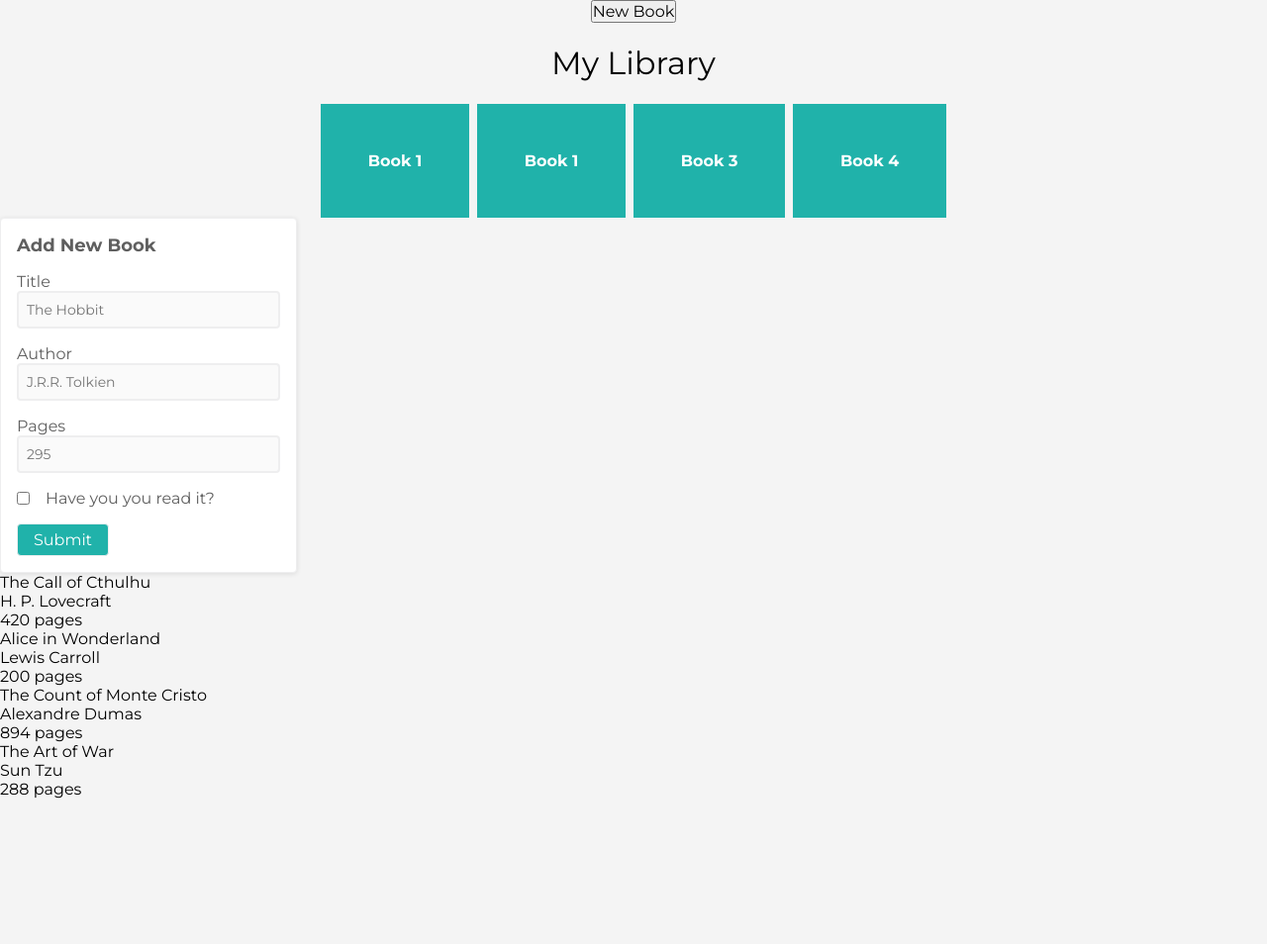
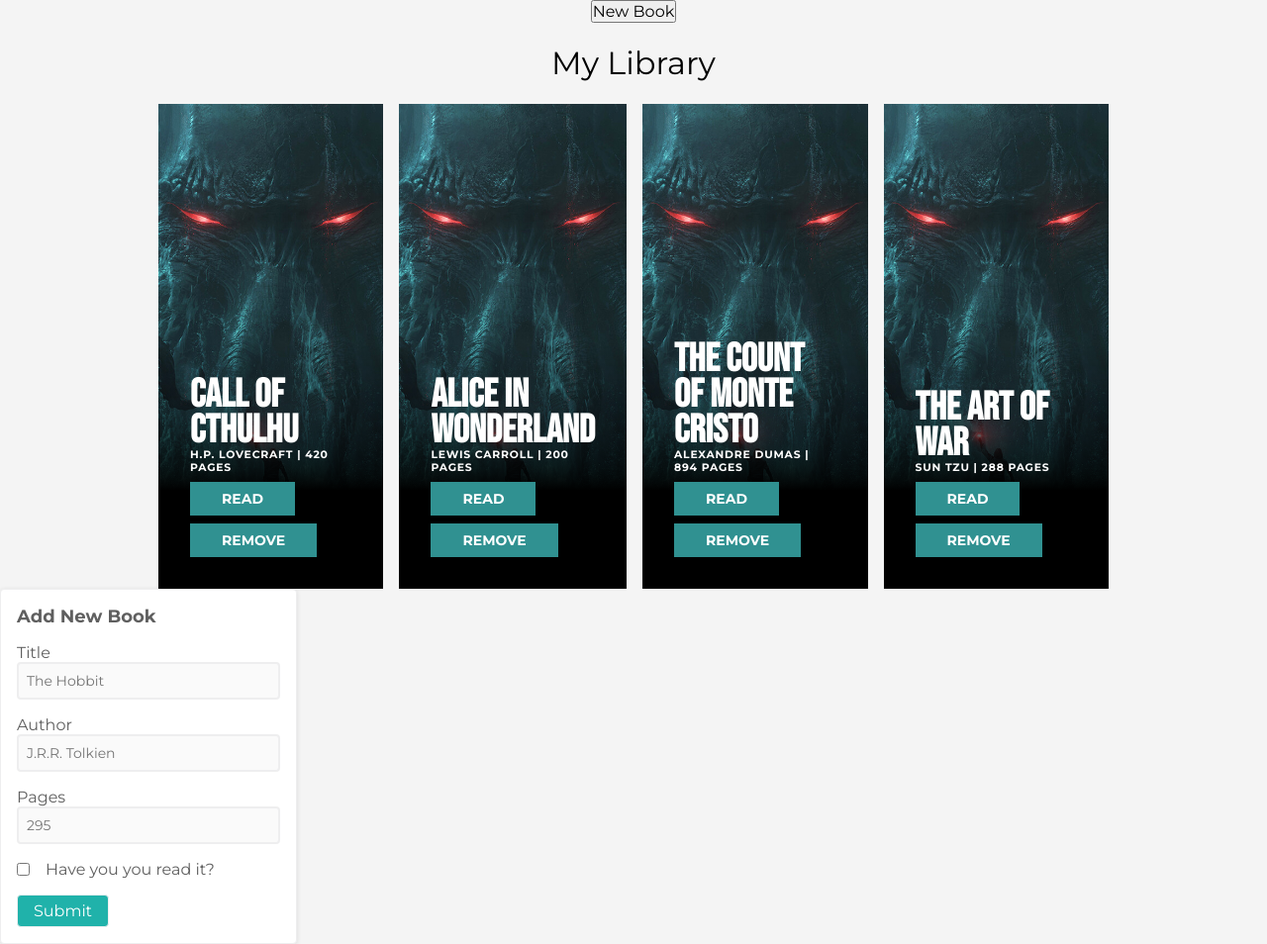
Before and after one commit to ayvarsteven/library-app, a plain HTML site: page index.html in a window 1280 px wide. Shown: the whole page at 99% size. Before the commit the page ends 807 px from the top, so only its background shows below. Drawn offline with Linux system fonts and the light colour scheme.

Commit message:
completes basic layout for app

```diff
--- a/app.js
+++ b/app.js
@@ -1,7 +1,7 @@
 let myLibrary = [
     {
-        title: 'The Call of Cthulhu',
-        author: 'H. P. Lovecraft',
+        title: 'Call of Cthulhu',
+        author: 'H.P. Lovecraft',
         pages: 420,
         read: false
     },
@@ -26,8 +26,9 @@ let myLibrary = [
         pages: 288,
         read: true
     }
+];
 
-];
+const bookContainer = document.querySelector('#book-container')
 
 function displayBook() {
     myLibrary.forEach(book => {
@@ -37,13 +38,25 @@ function displayBook() {
         bookTitle.textContent = `${book.title}`
 
         let bookAuthor = document.createElement('p')
-        bookAuthor.textContent = `${book.author}`
+        bookAuthor.textContent = `${book.author} | ${book.pages} Pages`
 
-        let bookPages = document.createElement('p')
-        bookPages.textContent = `${book.pages} pages`
+        const btnContainer = document.createElement('div')
 
-        newBook.append(bookTitle, bookAuthor, bookPages)
-        document.body.appendChild(newBook)
+        const readBtn = document.createElement('button')
+        readBtn.textContent = 'READ'
+
+        const removeBtn = document.createElement('button')
+        removeBtn.textContent = 'REMOVE'
+
+        newBook.classList.add('book')
+        bookTitle.classList.add('book-card__title')
+        bookAuthor.classList.add('book-card__details')
+        readBtn.classList.add('book-card__read-btn')
+        removeBtn.classList.add('book-card__remove-btn')
+
+        btnContainer.append(readBtn, removeBtn)
+        newBook.append(bookTitle, bookAuthor, btnContainer)
+        bookContainer.append(newBook)
     })
 }
 
--- a/index.html
+++ b/index.html
@@ -20,20 +20,7 @@
         </div>
 
 
-        <div class="books-container">
-            <div class="book">
-                <span>Book 1</span>
-            </div>
-            <div class="book">
-                <span>Book 1</span>
-            </div>
-            <div class="book">
-                <span>Book 3</span>
-            </div>
-            <div class="book">
-                <span>Book 4</span>
-            </div>
-        </div>
+        <div id="book-container" class="books-container"></div>
     </div>
 
 
@@ -65,7 +52,7 @@
         <button type="submit">Submit</button>
     </form>
 
-    <div id="overlay"></div>
+    <!-- <div id="overlay"></div> -->
 
 
     <script src="app.js"></script>
--- a/styles.css
+++ b/styles.css
@@ -5,6 +5,7 @@
     --light-grey: rgb(189, 189, 189);
     --muted-grey: #4d5a67;
     --light-blue: #6eabdb;
+    --sea-green: #309191;
     --main-font: 'Montserrat', system-ui, -apple-system, BlinkMacSystemFont, 'Segoe UI', Roboto, Oxygen, Ubuntu, Cantarell, 'Open Sans', 'Helvetica Neue', sans-serif;
     --secondary-font: 'Bebas Neue', 'Montserrat', system-ui, -apple-system, BlinkMacSystemFont, 'Segoe UI', Roboto, Oxygen, Ubuntu, Cantarell, 'Open Sans', 'Helvetica Neue', sans-serif;
 }
@@ -21,20 +22,79 @@ body {
 
 .books-container {
     display: grid;
-    place-items: center;
-    width: 50vw;
+    place-items: stretch;
+    grid-template-columns: repeat(4, 1fr);
+    gap: 1rem;
+    grid-template-rows: auto;
     grid-auto-flow: column;
+
+    width: 75vw;
+    margin-left: 30px;
+    margin-right: 30px;
 }
 
 .book {
     display: grid;
-    place-items: center;
+    align-items: end;
+    justify-content: start;
+    grid-template-rows: 1fr repeat(3, auto);
 
-    padding: 3rem;
-    background-color: lightseagreen;
+    padding: 2rem;
+    padding-top: 15rem;
+    background-color: black;
+    background-image: url(/_images/cthulhu.jpg);
+    background-repeat: no-repeat;
+    background-position: center;
+    background-size: cover;
 
     color: white;
 
+    position: relative;
+    isolation: isolate;
+}
+
+.book::after {
+    content: '';
+    position: absolute;
+    z-index: -1;
+    inset: 0;
+    background: linear-gradient(180deg, rgba(0, 0, 0, 0) 49.06%, #000000 79.69%);
+}
+
+.book-card__title {
+    font-family: var(--secondary-font);
+    font-size: 2.5rem;
+    font-weight: 700;
+    line-height: 2.25rem;
+}
+
+.book-card__details {
+    font-weight: 700;
+    text-transform: uppercase;
+    letter-spacing: .05rem;
+    font-size: .675rem;
+}
+
+.book-card__read-btn {
+    margin: .5rem .5rem .5rem 0;
+    padding: .5rem 2rem;
+    background-color: var(--sea-green);
+    border: none;
+
+    font-size: .875rem;
+    font-weight: 700;
+    color: white;
+}
+
+.book-card__remove-btn {
+    /* margin: .5rem .5rem .5rem 0; */
+    padding: .5rem 2rem;
+    background-color: var(--sea-green);
+    border: none;
+
+    font-size: .875rem;
+    font-weight: 700;
+    color: white;
 }
 
 .book span {
```
Also changed, not shown: cthulhu.jpg (deleted), ngan-pham-4-smol.jpg (deleted), normalize.css, sango-03-00000.jpg (deleted), tinsel-swan-maed-shaeffer-the-count-of-monte-cristo-5.jpg (deleted).
